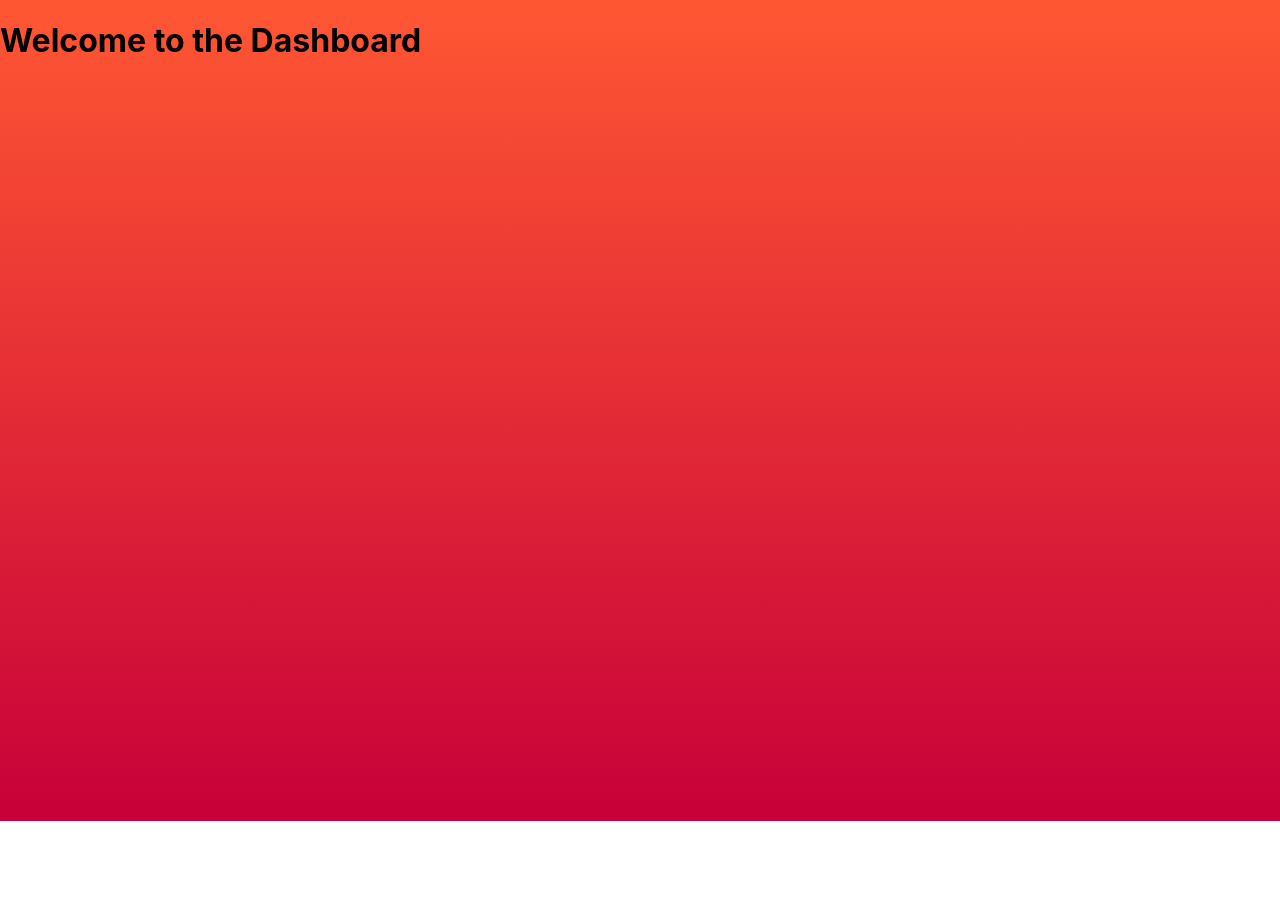
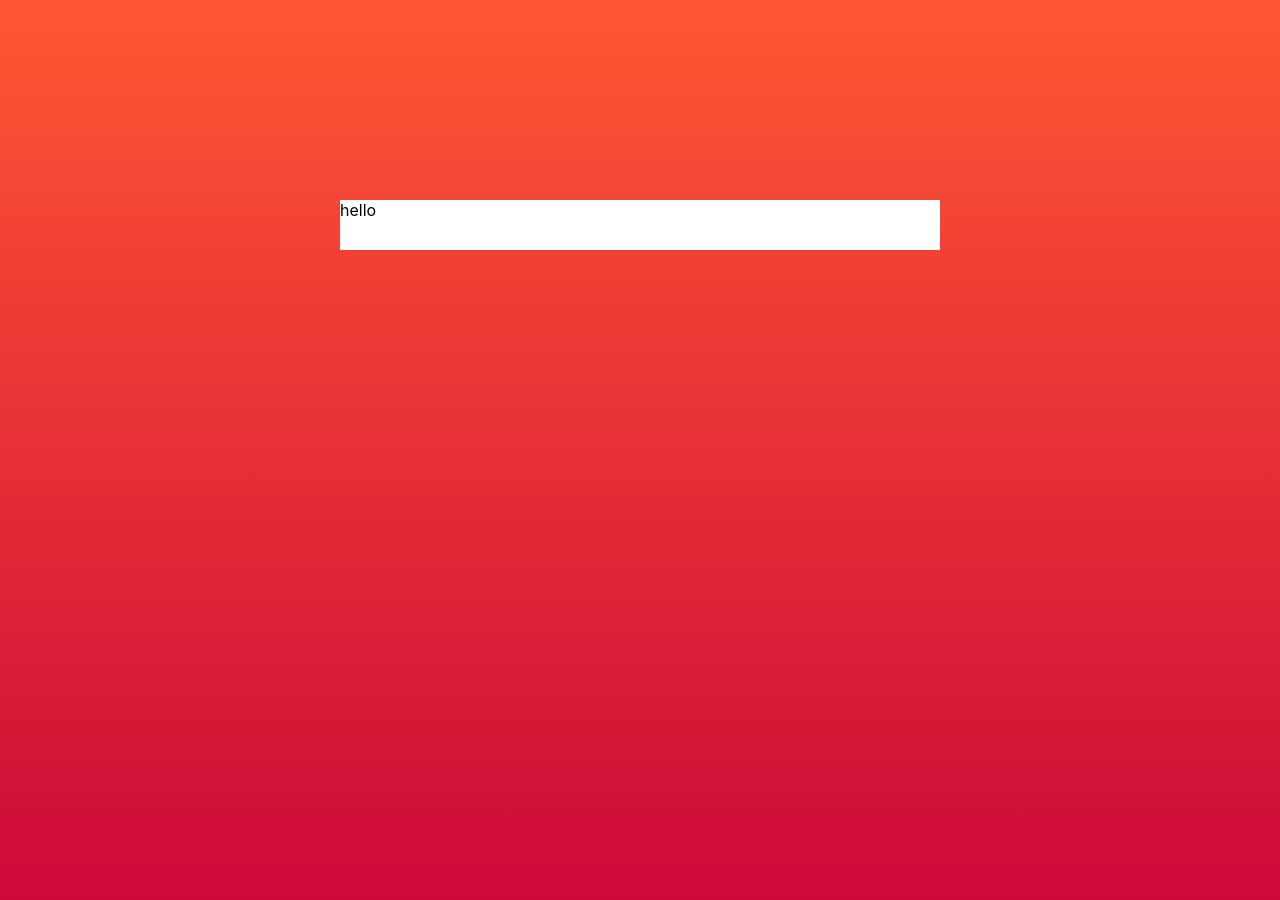
Before and after one commit to CT27/CT27-phase-2-final-front-end, a React (Create React App) app in the folder Casuals-App/: page /dashboard in a window 1280 px wide. Shown: the top 900 px of the page. Before the commit the page ends 821 px from the top, so only its background shows below. Built offline with nearby package versions, Linux system fonts and the light colour scheme.

Commit message:
save for the day

```diff
--- a/Casuals-App/src/Components/Dashboard/Dashbaord.css
+++ b/Casuals-App/src/Components/Dashboard/Dashbaord.css
@@ -0,0 +1,10 @@
+.container{
+    /* display:flex; */
+    flex-direction: column;
+    /* margin: auto; */
+    margin-top: 200px;
+    width:600px;
+    background: #fff;
+    padding-bottom:30px;
+
+}
--- a/Casuals-App/src/Components/Dashboard/Dashboard.js
+++ b/Casuals-App/src/Components/Dashboard/Dashboard.js
@@ -4,7 +4,9 @@ import React from "react";
 const Dashboard = () => {
   return (
     <div>
-      <h1>Welcome to the Dashboard</h1>
+      <div className="container">
+        <div className="menu">hello</div>
+      </div>
     </div>
   );
 };
--- a/Casuals-App/src/Components/LoginSignup/LoginSignup.js
+++ b/Casuals-App/src/Components/LoginSignup/LoginSignup.js
@@ -11,7 +11,6 @@ const LoginSignup = () => {
   const [password, setPassword] = useState("");
   const [name, setName] = useState("");
   const [errorMessage, setErrorMessage] = useState("");
-
   const { login } = useContext(AuthContext);
   const navigate = useNavigate(); // Update to useNavigate
 
--- a/package.json
+++ b/package.json
@@ -1,6 +1,7 @@
 {
   "dependencies": {
     "axios": "^1.7.2",
+    "bootstrap": "^5.3.3",
     "react": "^18.3.1",
     "react-dom": "^18.3.1",
     "react-icons": "^5.2.1",
```
Also changed, not shown: 1 other file (tests, documents, lock files or other folders).
